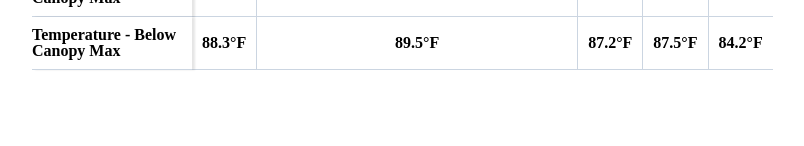
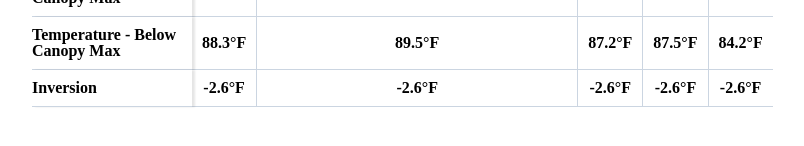
Before and after one commit to taishikato/simple-dnd-example-2, a React (Vite) app: page / in a window 1280 px wide. Shown: the part 338-484 px from the top of the page, without its empty margins (308-1112 px from the left). Built offline with nearby package versions, Linux system fonts and the light colour scheme.

Commit message:
add inversion

```diff
--- a/src/App.tsx
+++ b/src/App.tsx
@@ -7,7 +7,8 @@ import "moment-timezone";
 export type BanyanValueType =
   | "temperature_c_above_max"
   | "temperature_c_in_max"
-  | "temperature_c_below_max";
+  | "temperature_c_below_max"
+  | "temperature_inversion";
 
 // const valueToRowRendererMapper: Record<BanyanValueType, React.FC<CellProps>> = {
 //   temperature_c_above_max: CellTemperatureCAboveMax,
@@ -63,6 +64,17 @@ const tableDataRaw: DataProps<BanyanValueType>[] = [
       "2022-07-22T08:00:00.000Z": "87.2°F",
       "2022-07-23T08:00:00.000Z": "87.5°F",
       "2022-07-24T08:00:00.000Z": "84.2°F",
+    },
+  },
+  {
+    name: "Inversion",
+    valueName: "temperature_inversion",
+    values: {
+      "2022-07-20T08:00:00.000Z": "-2.6°F",
+      "2022-07-21T08:00:00.000Z": "-2.6°F",
+      "2022-07-22T08:00:00.000Z": "-2.6°F",
+      "2022-07-23T08:00:00.000Z": "-2.6°F",
+      "2022-07-24T08:00:00.000Z": "-2.6°F",
     },
   },
 ];
```
